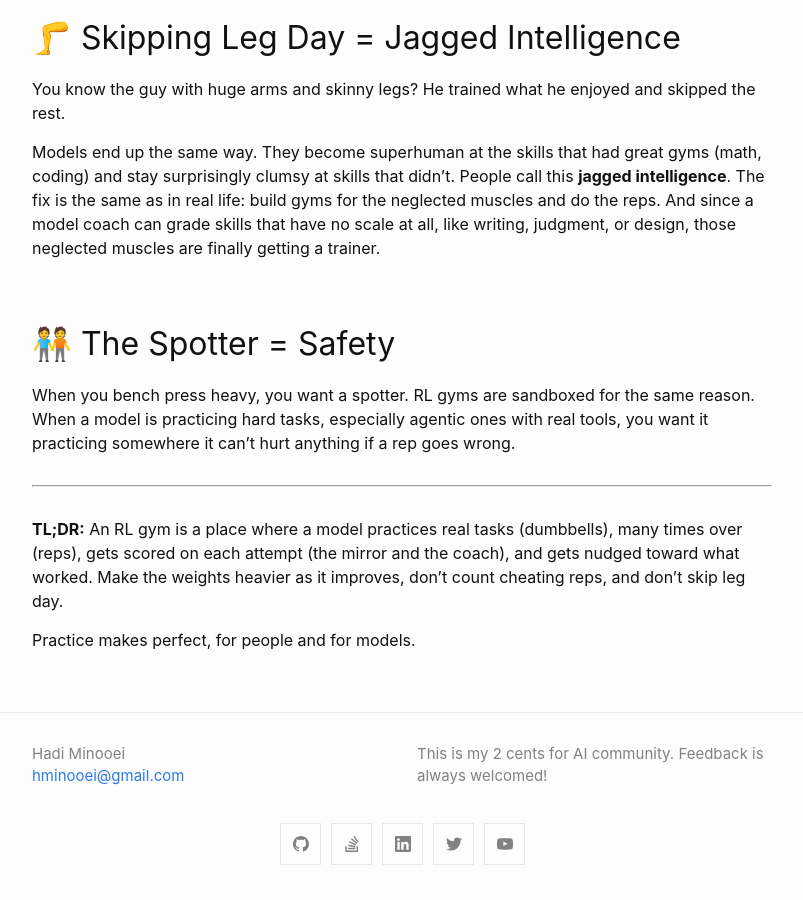
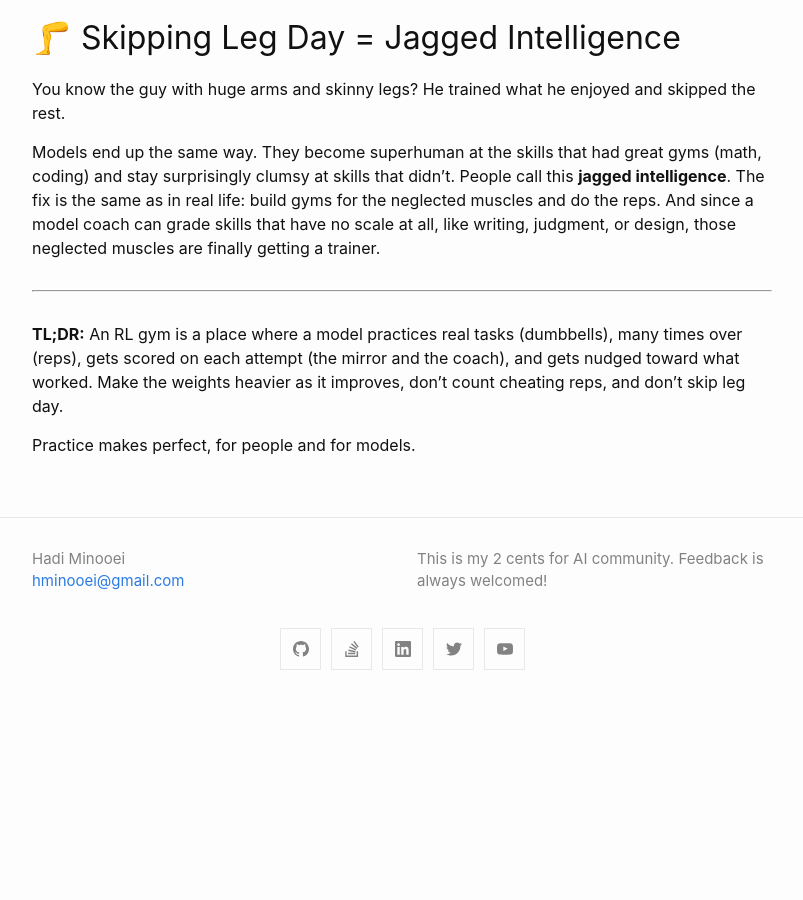
Before and after one commit to hminooei/hminooei.github.io, a Jekyll site: the page built from _posts/2026-10-07-what-is-an-rl-gym.md, in a window 1280 px wide and 900 px high, scrolled down 2632 px. Shown: the whole window, without its empty margins (238-1041 px from the left). Built offline with Jekyll 4.4.1, drawn with Linux system fonts in a browser that asks for light colours; our own code applies the rules of GitHub Pages for plain Markdown files; comment, search, counter and statistics services are not loaded; after the commit the page ends 3337 px from its top, so only the background shows below that.

Commit message:
Remove Spotter section from RL gym post
Co-Authored-By: Claude Opus 5.5 <noreply@anthropic.com>
Claude-Session: https://claude.ai/code/session_01GvvBUFyDKbqwmYNNdzLGXa

```diff
--- a/_posts/2026-10-07-what-is-an-rl-gym.md
+++ b/_posts/2026-10-07-what-is-an-rl-gym.md
@@ -57,10 +57,6 @@ You know the guy with huge arms and skinny legs? He trained what he enjoyed and
 
 Models end up the same way. They become superhuman at the skills that had great gyms (math, coding) and stay surprisingly clumsy at skills that didn't. People call this **jagged intelligence**. The fix is the same as in real life: build gyms for the neglected muscles and do the reps. And since a model coach can grade skills that have no scale at all, like writing, judgment, or design, those neglected muscles are finally getting a trainer.
 
-## 🧑‍🤝‍🧑 The Spotter = Safety
-
-When you bench press heavy, you want a spotter. RL gyms are sandboxed for the same reason. When a model is practicing hard tasks, especially agentic ones with real tools, you want it practicing somewhere it can't hurt anything if a rep goes wrong.
-
 ---
 
 **TL;DR:** An RL gym is a place where a model practices real tasks (dumbbells), many times over (reps), gets scored on each attempt (the mirror and the coach), and gets nudged toward what worked. Make the weights heavier as it improves, don't count cheating reps, and don't skip leg day.
```
